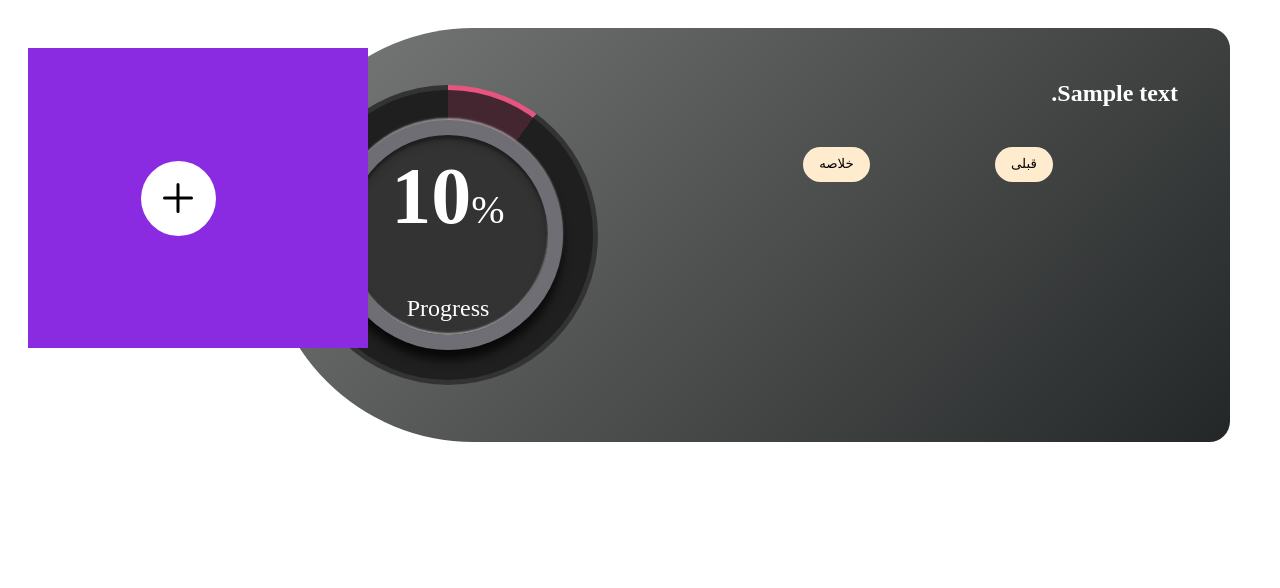
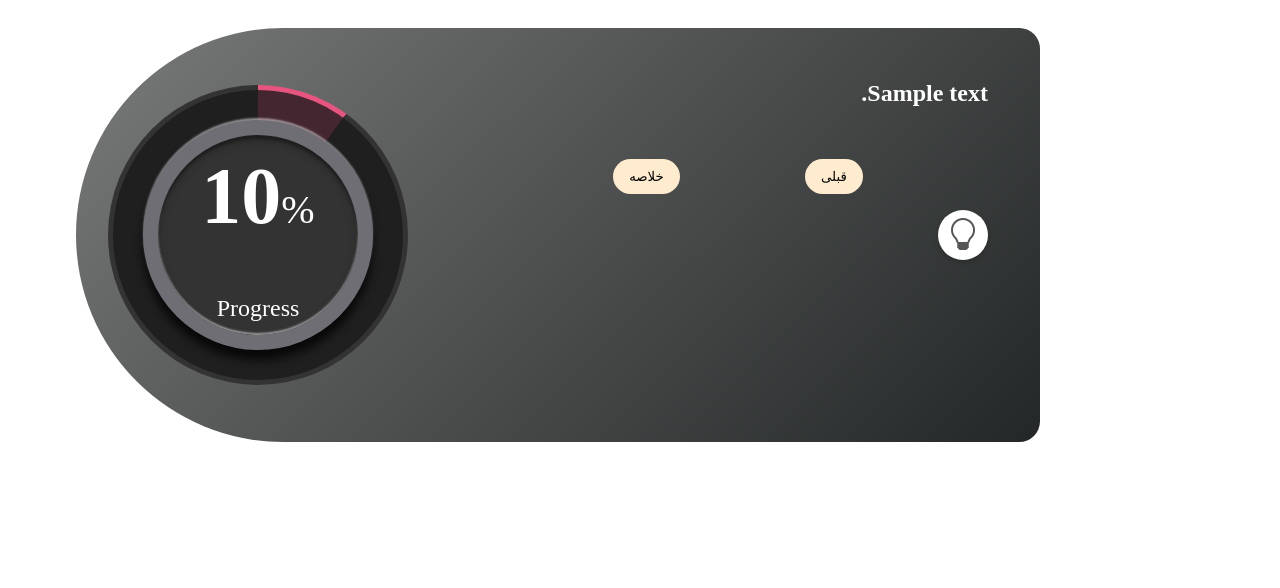
Before and after one commit to ITRCInternship/Research-Method, a Flask app: template app/templates/question.html in a window 1280 px wide. Shown: the top 588 px of the page. Run offline with Flask 3, Linux system fonts and the light colour scheme; the template is opened without the code that fills it: most values are stand-ins (such as "Sample title", 1, 10 or a date in 2020).

Commit message:
create a modal box for Description

```diff
--- /dev/null
+++ b/app/static/js/modal.js
@@ -0,0 +1,22 @@
+const lampBtn = document.getElementById('lampBtn');
+const lampIcon = document.getElementById('lampIcon');
+const helpModal = document.getElementById('helpModal');
+const closeModal = document.getElementById('closeModal');
+
+lampBtn.addEventListener('click', () => {
+  helpModal.style.display = 'block';
+  setTimeout(() => {
+    helpModal.classList.add('show');
+  }, 10);
+  lampIcon.classList.remove('bi-lightbulb');
+  lampIcon.classList.add('bi-lightbulb-fill');
+});
+
+closeModal.addEventListener('click', () => {
+  helpModal.classList.remove('show');
+  setTimeout(() => {
+    helpModal.style.display = 'none';
+  }, 300);
+  lampIcon.classList.remove('bi-lightbulb-fill');
+  lampIcon.classList.add('bi-lightbulb');
+});
--- a/app/static/question.css
+++ b/app/static/question.css
@@ -193,112 +193,90 @@ button:disabled {
 textarea {
   border-radius: 0.25rem;
 }
-.menu {
-  position: relative;
-  width: 300px;
-  height: 300px;
-  background: blueviolet;
-  display: flex;
-  justify-content: center;
-  align-items: center;
-}
-.menu .toggle {
-  position: absolute;
-  width: 75px;
-  height: 75px;
-  background: #fff;
+
+.lamp-btn {
+  background: white !important;
+  border: none;
+  cursor: pointer;
+  font-size: 2rem;
+  color: rgb(87, 86, 86) !important;
+  bottom: 20px;
+  width: 50px;
+  height: 50px;
   border-radius: 50%;
   display: flex;
   justify-content: center;
   align-items: center;
-  font-size: 3rem;
-  cursor: pointer;
-  transition: 0.5s;
+  box-shadow: 0 2px 5px rgba(0, 0, 0, 0.2);
+  transition: all 0.3s ease;
+  z-index: 10;
 }
-.menu .toggle.active {
-  transform: rotate(315deg);
-  background: rgb(53, 53, 53);
-  color: #fff;
-  box-shadow: 0 0 0 68px #fff;
+.modal {
+  display: none;
+  position: fixed;
+  z-index: 1000;
+  left: 0;
+  top: 0;
+  width: 100%;
+  height: 100%;
+  background: rgba(0, 0, 0, 0.5);
+  opacity: 0;
+  transition: opacity 0.3s ease;
 }
-.menu li {
-  position: absolute;
-  list-style: none;
-  left: 10px;
-  transform: rotate(calc(360deg / 8 * var(--i))) translateX(40px);
-  transform-origin: 140px;
-  z-index: 10;
-  visibility: hidden;
-  opacity: 0;
-  transition: 0.5s;
+.lamp-btn:hover {
+  background: #f8f8f8 !important;
+  transform: scale(1.1);
+  color: #000000 !important;
 }
-.menu.active li {
-  visibility: visible;
+
+.modal.show {
+  display: block;
   opacity: 1;
 }
-.menu li a {
-  display: flex;
-  justify-content: center;
-  align-items: center;
-  width: 55px;
-  height: 55px;
-  font-size: 1.75em;
-  color: rgb(5, 5, 5);
-  transform: rotate(calc(360deg / -8 * var(--i)));
+
+.modal-content {
+  background: rgb(255, 255, 255);
+  padding: 2rem;
+  border-radius: 8px;
+  width: 80%;
+  max-width: 400px;
+  margin: 10% auto;
+  position: relative;
+  transform: translateY(-20px);
+  transition: transform 0.3s ease;
 }
-.menu.active li.active {
-  transform: rotate(calc(360deg / 8 * var(--i))) translateX(12px);
+
+.modal.show .modal-content {
+  transform: translateY(0);
 }
-.indicator {
+.close {
   position: absolute;
-  width: 82px;
-  height: 1px;
-  left: calc(50% + 2.5px);
-  pointer-events: none;
-  transition: 0.5s;
-  transform-origin: right;
+  top: 10px;
+  right: 15px;
+  font-size: 1.5rem;
+  cursor: pointer;
 }
-.indicator::before {
-  content: "";
+.lamp-btn {
+  background: none;
+  border: none;
+  cursor: pointer;
+  font-size: 2rem;
+  margin: 1rem 0;
+}
+.explain {
+  margin-top: 1rem;
+  padding: 1rem;
+  border-radius: 8px;
+}
+
+.close {
   position: absolute;
-  width: 55px;
-  height: 55px;
-  background: #242727;
-  border-radius: 50%;
-  box-shadow: 0 0 0 6px #29df54;
-  top: -27.5px;
-  left: 100px;
-  opacity: 0;
+  top: 10px;
+  right: 15px;
+  font-size: 1.5rem;
+  cursor: pointer;
 }
-.menu.active .indicator::before {
-  opacity: 1;
-  top: -27.5px;
-  left: -45px;
-  background: #df2951;
-  box-shadow: 0 0 0 6px #242727fd;
 
+.actions {
+  margin-top: 2rem;
 }
-.menu li:nth-child(2).active ~ .indicator {
-  transform: translateX(-103px);
-}
-.menu li:nth-child(3).active ~ .indicator {
-  transform: translateX(-103px) rotate(45deg);
-}
-.menu li:nth-child(4).active ~ .indicator {
-  transform: translateX(-103px) rotate(90deg);
-}
-.menu li:nth-child(5).active ~ .indicator {
-  transform: translateX(-103px) rotate(135deg);
-}
-.menu li:nth-child(6).active ~ .indicator {
-  transform: translateX(-103px) rotate(180deg);
-}
-.menu li:nth-child(7).active ~ .indicator {
-  transform: translateX(-103px) rotate(225deg);
-}
-.menu li:nth-child(8).active ~ .indicator {
-  transform: translateX(-103px) rotate(270deg);
-}
-.menu li:nth-child(9).active ~ .indicator {
-  transform: translateX(-103px) rotate(315deg);
-}
--- a/app/templates/question.html
+++ b/app/templates/question.html
@@ -7,6 +7,9 @@
     rel="stylesheet"
     href="{{ url_for('static', filename='question.css') }}"
   />
+  <link href="https://cdn.jsdelivr.net/npm/bootstrap-icons@1.11.3/font/bootstrap-icons.css" rel="stylesheet">
+  <link href="https://cdn.jsdelivr.net/npm/bootstrap-icons@1.11.3/font/bootstrap-icons.css" rel="stylesheet">
+
 </head>
 
 <body>
@@ -23,7 +26,16 @@
           <h4>progress</h4>
         </div>
         <div class="cont3">
+
           <h2>{{ question.text }}</h2>
+
+
+
+
+
+
+
+
           <form method="post">
             {% if question.type == 'text' %}
             <textarea name="answer" rows="4" cols="50" required></textarea>
@@ -70,29 +82,34 @@
               >
                 {{ 'بعدی' if qid < total - 1 else 'خلاصه' }}
               </button>
+
             </div>
+            <button id="lampBtn" class="lamp-btn" type="button">
+              <i id="lampIcon" class="bi bi-lightbulb"></i>
+            </button>
           </form>
         </div>
       </div>
     </div>
-    <ul class="menu">
-      <div class="toggle"><ion-icon name="add-outline"></ion-icon></div>
-        <li class="active" style="--i:0;"><a href="#"><ion-icon name="home-outline"></ion-icon></a></li>
-        <li style="--i:1;"><a href="#"><ion-icon name="person-outline"></ion-icon></a></li>
-        <li style="--i:2;"><a href="#"><ion-icon name="settings-outline"></ion-icon></a></li>
-        <li style="--i:3;"><a href="#"><ion-icon name="mail-outline"></ion-icon></a></li>
-        <li style="--i:4;"><a href="#"><ion-icon name="videocam-outline"></ion-icon></a></li>
-        <li style="--i:5;"><a href="#"><ion-icon name="key-outline"></ion-icon></a></li>
-        <li style="--i:6;"><a href="#"><ion-icon name="game-controller-outline"></ion-icon></a></li>
-        <li style="--i:7;"><a href="#"><ion-icon name="camera-outline"></ion-icon></a></li>
-        <div class="indicator"> </div>
-    </ul>
+
+<div id="helpModal" class="modal">
+  <div class="modal-content">
+    <span id="closeModal" class="close">&times;</span>
+    <div class="explain">
+      توضیحات: {{ question.explain }}
+    </div>
+  </div>
+</div>
 
   </div>
+
+
   <script type="module" src="https://unpkg.com/ionicons@7.1.0/dist/ionicons/ionicons.esm.js"></script>
   <script nomodule src="https://unpkg.com/ionicons@7.1.0/dist/ionicons/ionicons.js"></script>
   <script src="{{ url_for('static', filename='js/circle.js') }}"></script>
   <script src="{{ url_for('static', filename='js/question-animation.js') }}"></script>
   <script src="{{ url_for('static', filename='js/menu.js') }}"></script>
+  <script src="{{ url_for('static', filename='js/modal.js') }}"></script>
+
 </body>
 </html>
```
